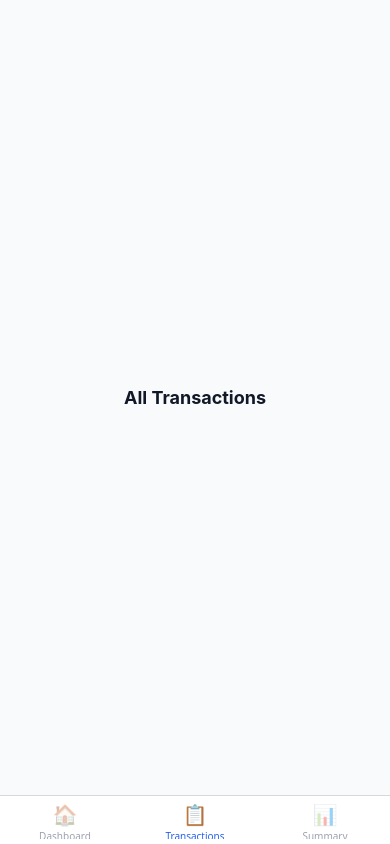
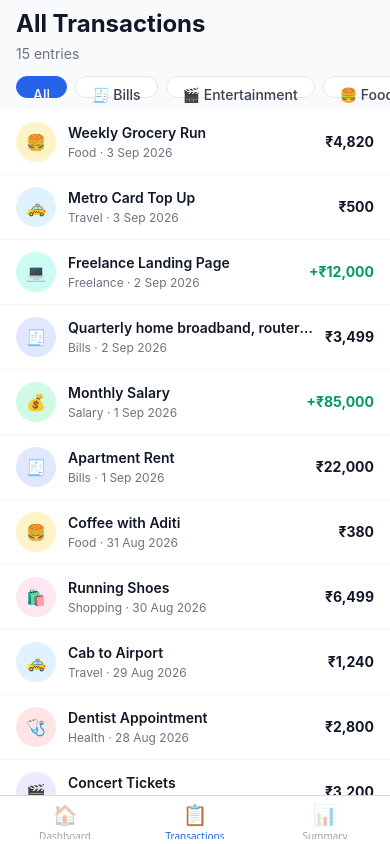
Before and after one commit to dineshkharah/kravix-expense-tracker, a React Native app: screen /Transactions in a window 390 px wide. Built offline with nearby package versions, Linux system fonts and the light colour scheme.

Commit message:
feat(transactions): add the full list with a category filter
- added the full list of income and expenses
- added category buttons that filter the list as you tap them
- added a message for when a category has nothing in it

```diff
--- a/src/screens/TransactionsScreen.js
+++ b/src/screens/TransactionsScreen.js
@@ -1,12 +1,100 @@
-import { Text, View } from "react-native";
+import { useMemo, useState } from "react";
+import { FlatList, Pressable, ScrollView, Text, View } from "react-native";
 import { SafeAreaView } from "react-native-safe-area-context";
 
+import EmptyState from "../components/EmptyState";
+import TransactionCard from "../components/TransactionCard";
+import { useTransactions } from "../context/TransactionsContext";
+import { getCategory } from "../../data";
+
+const ALL = "All";
+
 export default function TransactionsScreen() {
+  const { transactions } = useTransactions();
+  const [selected, setSelected] = useState(ALL);
+
+  // Only categories that actually appear in the data, so the filter row never offers a choice that returns nothing.
+  const options = useMemo(() => {
+    const names = [];
+
+    transactions.forEach((transaction) => {
+      if (transaction.category && !names.includes(transaction.category)) {
+        names.push(transaction.category);
+      }
+    });
+
+    return [ALL, ...names.sort()];
+  }, [transactions]);
+
+  const filtered = useMemo(() => {
+    if (selected === ALL) {
+      return transactions;
+    }
+
+    return transactions.filter((transaction) => transaction.category === selected);
+  }, [transactions, selected]);
+
   return (
     <SafeAreaView className="flex-1 bg-gray-50" edges={["top"]}>
-      <View className="flex-1 items-center justify-center">
-        <Text className="text-lg font-bold text-gray-900">All Transactions</Text>
+      <View className="px-4 pb-3 pt-2">
+        <Text className="text-2xl font-bold text-gray-900">All Transactions</Text>
+        <Text className="mt-1 text-sm text-gray-500">
+          {filtered.length} {filtered.length === 1 ? "entry" : "entries"}
+          {selected === ALL ? "" : " in " + selected}
+        </Text>
       </View>
+
+      {/* grow-0 keeps this row at its natural height instead of stretching to fill the column. */}
+      <ScrollView
+        horizontal
+        showsHorizontalScrollIndicator={false}
+        className="grow-0"
+        contentContainerClassName="gap-2 px-4 pb-3"
+      >
+        {options.map((name) => {
+          const isActive = name === selected;
+
+          return (
+            <Pressable
+              key={name}
+              onPress={() => setSelected(name)}
+              className={
+                "rounded-full border px-4 py-2 active:opacity-70 " +
+                (isActive ? "border-blue-600 bg-blue-600" : "border-gray-200 bg-white")
+              }
+            >
+              <Text
+                className={
+                  "text-sm font-medium " + (isActive ? "text-white" : "text-gray-700")
+                }
+              >
+                {name === ALL ? name : getCategory(name).icon + " " + name}
+              </Text>
+            </Pressable>
+          );
+        })}
+      </ScrollView>
+
+      <FlatList
+        data={filtered}
+        keyExtractor={(item) => item.id}
+        renderItem={({ item, index }) => (
+          <TransactionCard transaction={item} isLast={index === filtered.length - 1} />
+        )}
+        showsVerticalScrollIndicator={false}
+        contentContainerClassName="pb-6"
+        ListEmptyComponent={
+          <EmptyState
+            icon={selected === ALL ? "🧾" : "🔍"}
+            title={selected === ALL ? "No transactions yet" : "Nothing in " + selected}
+            message={
+              selected === ALL
+                ? "Add your first transaction and it will show up here."
+                : "Try another category, or tap All to see everything."
+            }
+          />
+        }
+      />
     </SafeAreaView>
   );
 }
```
